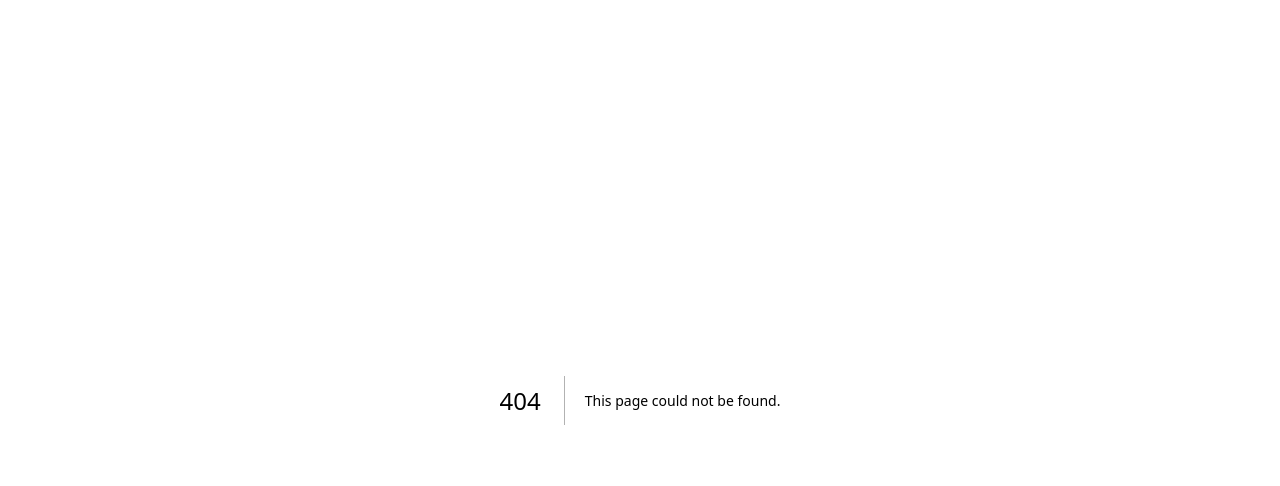
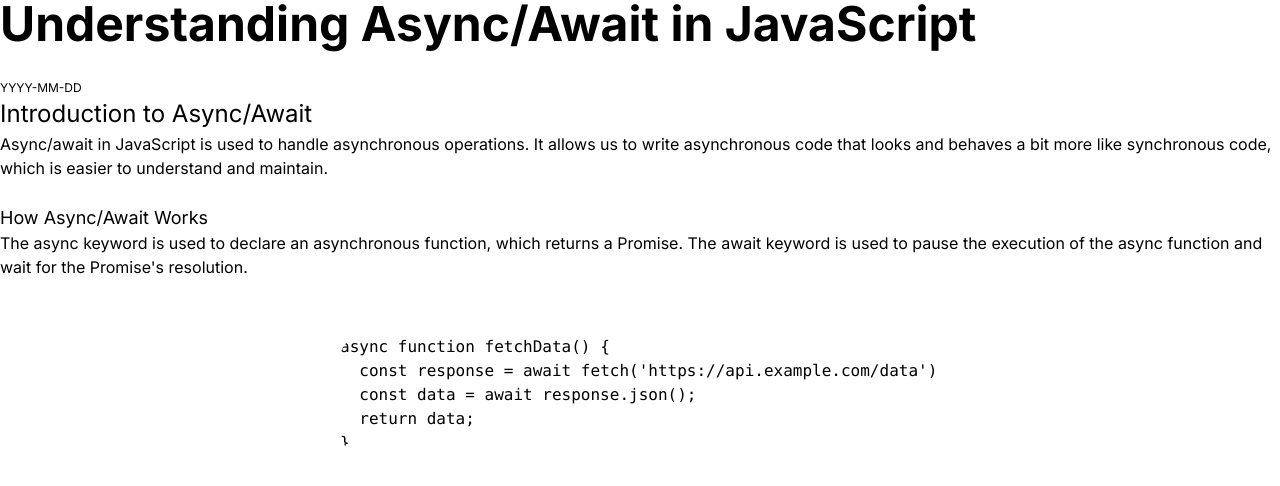
Before and after one commit to petercorrea/petercorrea-v2, a Next.js app: page /posts/async-await in a window 1280 px wide. Before the commit this address had no page. Shown: the top 486 px of the page. Built offline with nearby package versions, Linux system fonts and the light colour scheme; a small style sheet from the web is missing.

Commit message:
added dynamic routing for prerendered static post pages

```diff
--- a/app/globals.css
+++ b/app/globals.css
@@ -36,3 +36,11 @@ html[data-theme='darky'] {
 .tech-imgs img {
   filter: grayscale(100%);
 }
+
+h1 {
+  font-size: x-large;
+}
+
+h2 {
+  font-size: large;
+}
--- a/app/layout.tsx
+++ b/app/layout.tsx
@@ -1,4 +1,3 @@
-import ModalProvider from '@/providers/ModalProvider';
 import type { Metadata } from 'next';
 import { Inter } from 'next/font/google';
 import './globals.css';
@@ -7,7 +6,7 @@ const inter = Inter({ subsets: ['latin'] });
 
 export const metadata: Metadata = {
   title: 'Peter Correa',
-  description: "Peter's Porfolio",
+  description: "Peter's Portfolio",
 };
 
 export default function RootLayout({
@@ -18,7 +17,6 @@ export default function RootLayout({
   return (
     <html lang="en">
       <body className={`${inter.className} h-fit`}>{children}</body>
-      <ModalProvider />
     </html>
   );
 }
--- a/app/page.tsx
+++ b/app/page.tsx
@@ -8,6 +8,7 @@ import Footer from '@/components/sections/Footer';
 import Hero from '@/components/sections/Hero';
 import Projects from '@/components/sections/Projects';
 import XP from '@/components/sections/XP';
+import ModalProvider from '@/providers/ModalProvider';
 import { useEffect, useState } from 'react';
 
 export default function Home() {
@@ -45,6 +46,8 @@ export default function Home() {
       <About darkMode={darkMode} />
       <XP darkMode={darkMode} />
       <Projects darkMode={darkMode} />
+      <ModalProvider />
+
       <Footer />
     </main>
   );
--- /dev/null
+++ b/app/posts/[title]/page.tsx
@@ -0,0 +1,61 @@
+import { posts, postsmap } from '@/posts.js';
+import React from 'react';
+import CodeBlock from '../../../components/CodeBlock';
+
+type Block = {
+  type: string;
+  level?: number;
+  text?: string;
+  language?: string;
+  code?: string;
+};
+export const generateStaticParams = async () => {
+  return posts.map((post) => ({
+    title: post.title,
+  }));
+};
+
+export default function Post({
+  params,
+}: {
+  params: { title: keyof typeof postsmap };
+}) {
+  const { title } = params;
+  const post = postsmap[title];
+
+  const renderContentBlock = (block: Block, index: number) => {
+    switch (block.type) {
+      case 'heading':
+        return React.createElement(
+          `h${block.level}`,
+          { key: index },
+          block.text
+        );
+      case 'paragraph':
+        return (
+          <>
+            <p key={index}>{block.text}</p>
+            <br />
+          </>
+        );
+      case 'code':
+        return (
+          <CodeBlock
+            key={index}
+            language={block.language || ''}
+            code={block.code || ''}
+          />
+        );
+      default:
+        return null;
+    }
+  };
+
+  return (
+    <article>
+      <h1 className="text-5xl font-bold mb-8">{post?.title}</h1>
+      <p className="text-xs">{post?.date}</p>
+      {post?.content?.map(renderContentBlock)}
+    </article>
+  );
+}
--- a/app/posts/page.tsx
+++ b/app/posts/page.tsx
@@ -1,3 +1,17 @@
+import Padding from '@/components/Padding';
+import { posts } from '@/posts.js';
+import Link from 'next/link';
+import 'prismjs/themes/shades-of-purple.css';
 export default function Posts() {
-  return <div>Posts Page</div>;
+  return (
+    <Padding classname="">
+      {posts.map((post) => (
+        <>
+          <Link href={`/posts/${post.href}`}>
+            <p>{post.title}</p>
+          </Link>
+        </>
+      ))}
+    </Padding>
+  );
 }
--- /dev/null
+++ b/components/CodeBlock.tsx
@@ -0,0 +1,36 @@
+'use client';
+
+import Prism from 'prismjs';
+import 'prismjs/themes/shades-of-purple.css';
+import { useEffect } from 'react';
+
+export default function CodeBlock({
+  code,
+  language,
+}: {
+  code: string;
+  language: string;
+}) {
+  useEffect(() => {
+    Prism.highlightAll();
+  }, []);
+
+  const highlightedCode = Prism.highlight(
+    code,
+    Prism.languages.javascript,
+    'javascript'
+  );
+
+  return (
+    <div className="flex flex-row justify-center w-full mt-8">
+      <div className="w-[600px] rounded-3xl overflow-hidden">
+        <pre>
+          <code
+            className="language-javascript"
+            dangerouslySetInnerHTML={{ __html: highlightedCode }}
+          ></code>
+        </pre>
+      </div>
+    </div>
+  );
+}
--- a/components/Modal.tsx
+++ b/components/Modal.tsx
@@ -16,7 +16,6 @@ const Modal = ({ isOpen }: ModalProps) => {
   };
 
   return (
-    <>
     <div
       className={`${
         isOpen ? 'flex' : 'hidden'
@@ -87,7 +86,6 @@ const Modal = ({ isOpen }: ModalProps) => {
         </div>
       </div>
     </div>
-    </>
   );
 };
 
--- a/components/Navbar.tsx
+++ b/components/Navbar.tsx
@@ -19,16 +19,14 @@ const Navbar = ({ darkMode, setDarkMode }: NavbarProps) => {
 
     setDarkMode(systemTheme);
     systemTheme ? toggleDarkThemeOn() : toggleDarkThemeOff();
-  }, []);
+  }, [setDarkMode]);
 
   const navModal = useNavModal();
 
   const handleOnClick = () => {
     if (navModal.isOpen) {
-      console.log('closing modal');
       navModal.onClose();
     } else {
-      console.log('opening modal');
       navModal.onOpen();
     }
   };
--- a/package.json
+++ b/package.json
@@ -10,6 +10,7 @@
   },
   "dependencies": {
     "next": "14.0.4",
+    "prismjs": "^1.29.0",
     "react": "^18",
     "react-dom": "^18",
     "react-icons": "^4.12.0",
@@ -17,6 +18,7 @@
   },
   "devDependencies": {
     "@types/node": "^20",
+    "@types/prismjs": "^1.26.3",
     "@types/react": "^18",
     "@types/react-dom": "^18",
     "autoprefixer": "^10.0.1",
--- /dev/null
+++ b/posts.js
@@ -0,0 +1,79 @@
+export const post1 = {
+  href: 'async-await',
+  title: 'Understanding Async/Await in JavaScript',
+  author: 'Jane Doe',
+  date: 'YYYY-MM-DD',
+  content: [
+    {
+      type: 'heading',
+      level: 1, // h1, h2, h3, etc.
+      text: 'Introduction to Async/Await',
+    },
+    {
+      type: 'paragraph',
+      text: 'Async/await in JavaScript is used to handle asynchronous operations. It allows us to write asynchronous code that looks and behaves a bit more like synchronous code, which is easier to understand and maintain.',
+    },
+    {
+      type: 'heading',
+      level: 2,
+      text: 'How Async/Await Works',
+    },
+    {
+      type: 'paragraph',
+      text: "The async keyword is used to declare an asynchronous function, which returns a Promise. The await keyword is used to pause the execution of the async function and wait for the Promise's resolution.",
+    },
+    {
+      type: 'code',
+      language: 'javascript',
+      code: `async function fetchData() {
+  const response = await fetch('https://api.example.com/data');
+  const data = await response.json();
+  return data;
+}`,
+    },
+    // Add more content blocks as needed
+  ],
+};
+
+export const post2 = {
+  href: 'javascript-basics',
+  title: 'JavaScript Basics',
+  author: 'Jane Doe',
+  date: 'YYYY-MM-DD',
+  content: [
+    {
+      type: 'heading',
+      level: 1, // h1, h2, h3, etc.
+      text: 'Introduction to Async/Await',
+    },
+    {
+      type: 'paragraph',
+      text: 'Async/await in JavaScript is used to handle asynchronous operations. It allows us to write asynchronous code that looks and behaves a bit more like synchronous code, which is easier to understand and maintain.',
+    },
+    {
+      type: 'heading',
+      level: 2,
+      text: 'How Async/Await Works',
+    },
+    {
+      type: 'paragraph',
+      text: "The async keyword is used to declare an asynchronous function, which returns a Promise. The await keyword is used to pause the execution of the async function and wait for the Promise's resolution.",
+    },
+    {
+      type: 'code',
+      language: 'javascript',
+      code: `async function fetchData() {
+  const response = await fetch('https://api.example.com/data');
+  const data = await response.json();
+  return data;
+}`,
+    },
+    // Add more content blocks as needed
+  ],
+};
+
+export const posts = [post1, post2];
+export const postsmap = {
+  'javascript-basics': post2,
+  'async-await': post1,
+};
```
Also changed, not shown: 1 other file (tests, documents, lock files or other folders). Lines whose indentation alone changed are shown as unchanged.
